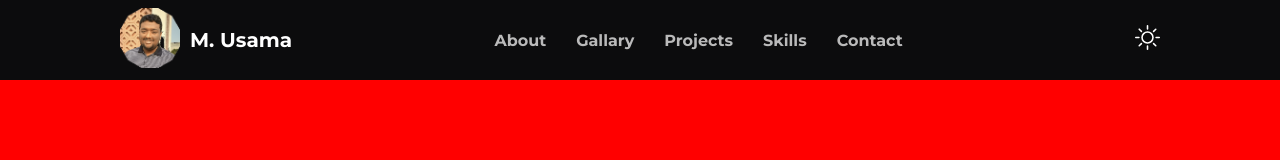
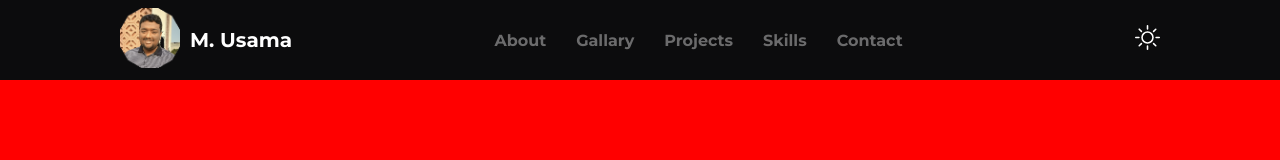
Before and after one commit to MentorUsama/next_portfolio, a Next.js app: page / in a window 1280 px wide. Both pictures are taken after a click on the element 1147 px from the left and 40 px from the top of the page. Shown: the top 160 px of the page. Built offline with nearby package versions, Linux system fonts and the light colour scheme.

Commit message:
navigationended

```diff
--- a/components/Navigation/Navigation.js
+++ b/components/Navigation/Navigation.js
@@ -1,64 +1,113 @@
-import React,{useState} from 'react'
-import Image from 'next/image'
-import {images} from '../../constants/index'
-import {BsSun} from 'react-icons/bs'
-import {BiMoon} from 'react-icons/bi'
-import {GiHamburgerMenu} from 'react-icons/gi'
-import {AiOutlineClose} from 'react-icons/ai'
+import React, { useState } from "react";
+import Image from "next/image";
+import { images } from "../../constants/index";
+import { BsSun } from "react-icons/bs";
+import { BiMoon } from "react-icons/bi";
+import { GiHamburgerMenu } from "react-icons/gi";
+import { AiOutlineClose } from "react-icons/ai";
+import { motion, AnimatePresence } from "framer-motion";
 
-
-import * as classes from './Navigation.module.scss'
+import * as classes from "./Navigation.module.scss";
 export default function Navigation(props) {
-  const [openMenue,setOpenMenue]=useState(false)
+  const [openMenue, setOpenMenue] = useState(false);
   return (
-    <div className={`${classes.navigation__container} ${props.mode=="light"?classes.light:classes.dark}`}>
+    <div
+      className={`${classes.navigation__container} ${
+        props.mode == "light" ? classes.light : classes.dark
+      }`}
+    >
       {/* Mobile Menue */}
       <div className={classes.mobile__navigation}>
-            {openMenue?<div onClick={()=>setOpenMenue(false)} className={classes.mobile__navigation_backdrop}></div>:null}
+        {
+          <AnimatePresence>
             {openMenue?
-                <div className={classes.mobile__navigation_main}>
-                    <div className={classes.icon} >
-                        {props.mode=="light"?
-                            <div onClick={()=>props.setMode("dark")}><BiMoon /></div>:
-                            <div onClick={()=>props.setMode("light")}><BsSun /></div>
+            <motion.div
+              animate={{ opacity: [0, 1] }}
+              onClick={() => setOpenMenue(false)}
+              className={classes.mobile__navigation_backdrop}
+              exit={{opacity:[1,0]}}
+            ></motion.div>
+            :null}
+          </AnimatePresence>
         }
-                        <AiOutlineClose onClick={()=>setOpenMenue(false)}/>
+        {
+          <AnimatePresence>
+            {openMenue?
+            <motion.div
+              className={classes.mobile__navigation_main}
+              animate={{ x: ["80vw", "0vw"] }}
+              exit={{x:["0vw","80vw"]}}
+            >
+              <div className={classes.icon}>
+                {props.mode == "light" ? (
+                  <div onClick={() => props.setMode("dark")}>
+                    <BiMoon />
+                  </div>
+                ) : (
+                  <div onClick={() => props.setMode("light")}>
+                    <BsSun />
+                  </div>
+                )}
+                <AiOutlineClose onClick={() => setOpenMenue(false)} />
               </div>
               <ul>
-                        {
-                            ["About","Gallary","Projects","Skills","Contact"].map((item)=>(
-                                <li key={item}><a href={`#${item}`}>{item}</a></li>
-                            ))
+                {["About", "Gallary", "Projects", "Skills", "Contact"].map(
+                  (item) => (
+                    <li key={item}>
+                      <a href={`#${item}`}>{item}</a>
+                    </li>
+                  )
+                )}
+              </ul>
+            </motion.div>
+            :null}
+          </AnimatePresence>
         }
-                    </ul>
-                </div>
-            :null}
       </div>
       {/* Main Navigation */}
       <div className={classes.navigation}>
         <div className={classes.navigation__logo}>
-                <div><Image src={images.logo} alt="Logo"/></div>
+          <div>
+            <Image src={images.logo} alt="Logo" />
+          </div>
           <h1>M. Usama</h1>
         </div>
         <div className={classes.navigation__links}>
           <ul>
-                    {
-                        ["About","Gallary","Projects","Skills","Contact"].map((item)=>(
-                            <li key={item}><a href={`#${item}`}>{item}</a></li>
-                        ))
-                    }
+            {["About", "Gallary", "Projects", "Skills", "Contact"].map(
+              (item) => (
+                <li key={item}>
+                  <motion.a href={`#${item}`}>{item}</motion.a>
+                </li>
+              )
+            )}
           </ul>
         </div>
         <div className={classes.navigation__icons}>
-                {props.mode=="light"?
-                    <div onClick={()=>props.setMode("dark")}><BiMoon /></div>:
-                    <div onClick={()=>props.setMode("light")}><BsSun /></div>
-                }
+          {props.mode == "light" ? (
+            <motion.div
+              whileHover={{ opacity: 0.5, transition: { duration: 0.2 } }}
+              onClick={() => props.setMode("dark")}
+            >
+              <BiMoon />
+            </motion.div>
+          ) : (
+            <motion.div
+              whileHover={{ opacity: 0.5, transition: { duration: 0.2 } }}
+              onClick={() => props.setMode("light")}
+            >
+              <BsSun />
+            </motion.div>
+          )}
         </div>
-            <div className={classes.hamBurger} onClick={()=>setOpenMenue(true)}>
+        <div className={classes.hamBurger} onClick={() => setOpenMenue(true)}>
+          <motion.div
+            whileHover={{ opacity: 0.6, transition: { duration: 0.2 } }}
+          >
             <GiHamburgerMenu />
+          </motion.div>
         </div>
       </div>
     </div>
-  )
+  );
 }
--- a/components/Navigation/Navigation.module.scss
+++ b/components/Navigation/Navigation.module.scss
@@ -6,6 +6,7 @@
     position: sticky;
     top: 0px;
     background-color: #FFFFFF;
+    transition: background-color 1s ease 0s;
     @media screen and (max-width:980px) {
         padding-left: 60px;
         padding-right: 60px;
@@ -17,6 +18,7 @@
 }
 .dark.navigation__container{
     background-color: rgb(12, 12, 13);
+    transition: background-color 1s ease 0s;
 }
 
 
@@ -83,7 +85,9 @@
             font-style: normal;
             font-weight: 700;
             font-size: 16px;
-            color: rgba(0,0,0,.55);
+            opacity: 0.55;
+            color: rgba(0,0,0);
+            transition: color 0.2s ease 0s;
             &:hover{
                 color: #ffc200;
             }
@@ -97,6 +101,7 @@
     ul{
         a{
             color: #ffffffb7;
+            transition: color 0.2s ease 0s;
             &:hover{
                 color: #ffc200;
             }
@@ -150,6 +155,7 @@
     padding-left: 20px;
     padding-right: 20px;
     background-color: #FFFFFF;
+    transition: background-color 1s ease 0s;
     ul{
         text-decoration: none;
         list-style-type: none;
@@ -178,6 +184,7 @@
 }
 .dark .mobile__navigation_main{
     background-color:  rgb(12, 12, 13);
+    transition: background-color 1s ease 0s;
     ul{
         a{
             color: #ffffffb7;
--- a/package.json
+++ b/package.json
@@ -9,6 +9,7 @@
     "lint": "next lint"
   },
   "dependencies": {
+    "framer-motion": "^7.2.0",
     "next": "12.2.5",
     "react": "18.2.0",
     "react-dom": "18.2.0",
```
Also changed, not shown: 2 other files (tests, documents, lock files or other folders). Lines whose indentation alone changed are shown as unchanged.
